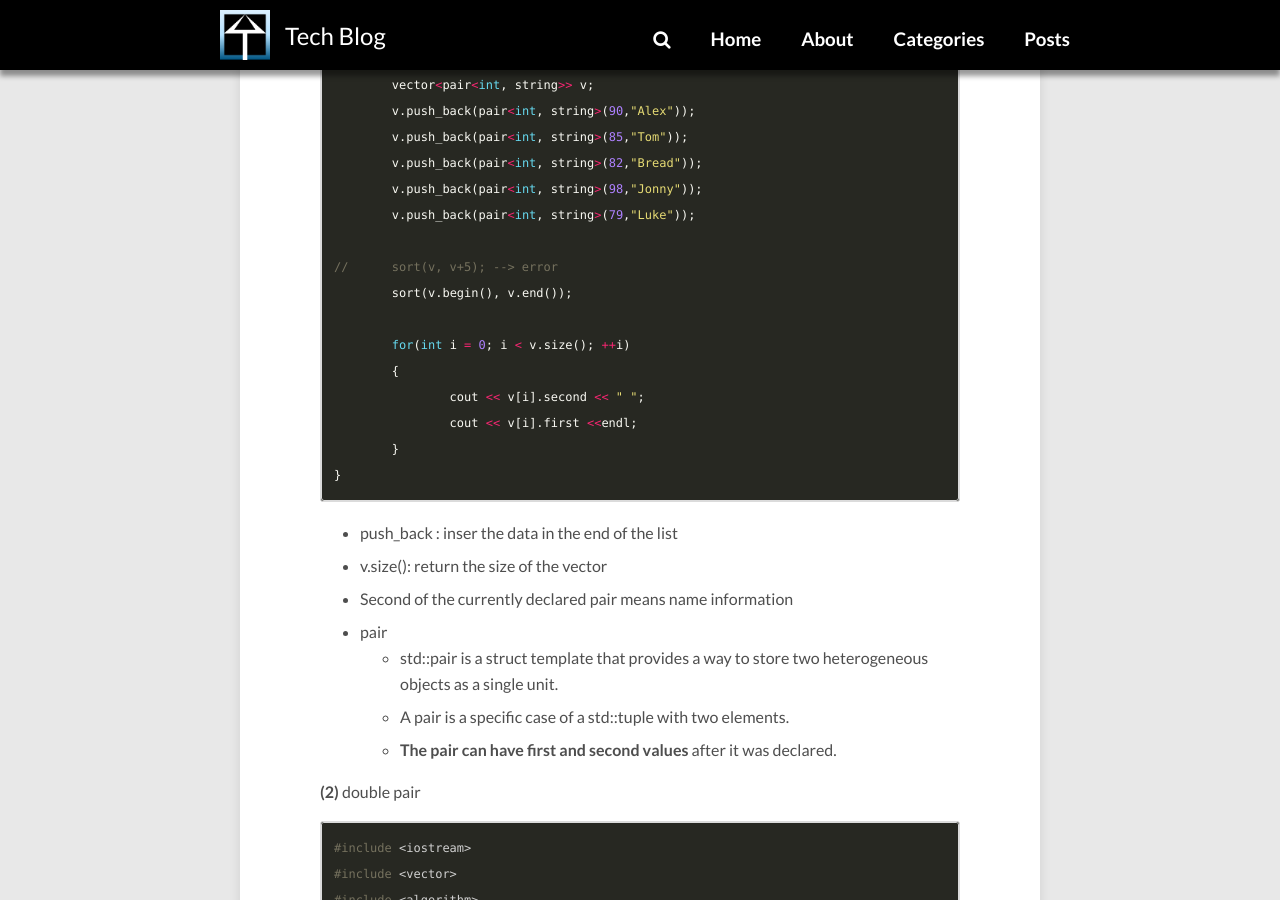
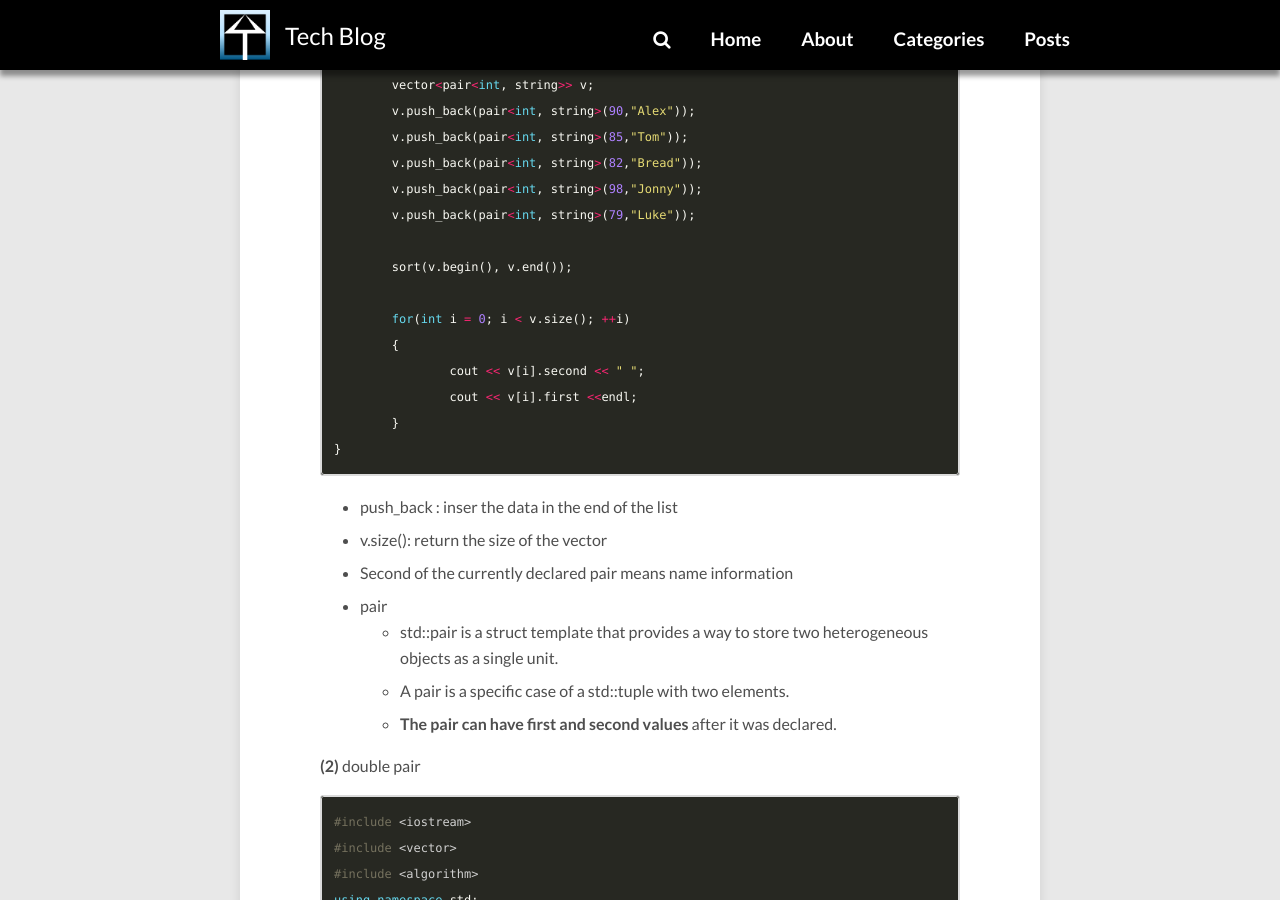
Before and after one commit to sujinsjlee/mg729.github.io, a Jekyll site: the page built from _posts/2020-03-30-C++_sort.md, in a window 1280 px wide and 900 px high, scrolled down 3662 px. Built offline with Jekyll 4.4.1, drawn with Linux system fonts in a browser that asks for light colours; nearby versions of some CDN libraries; comment, search, counter and statistics services are not loaded.

Commit message:
[C++] STL sort() update

```diff
--- a/_posts/2020-03-30-C++_sort.md
+++ b/_posts/2020-03-30-C++_sort.md
@@ -140,7 +140,6 @@ int main()
 	v.push_back(pair<int, string>(98,"Jonny"));
 	v.push_back(pair<int, string>(79,"Luke"));
 
-//	sort(v, v+5); --> error
 	sort(v.begin(), v.end());
 
 	for(int i = 0; i < v.size(); ++i)
```
